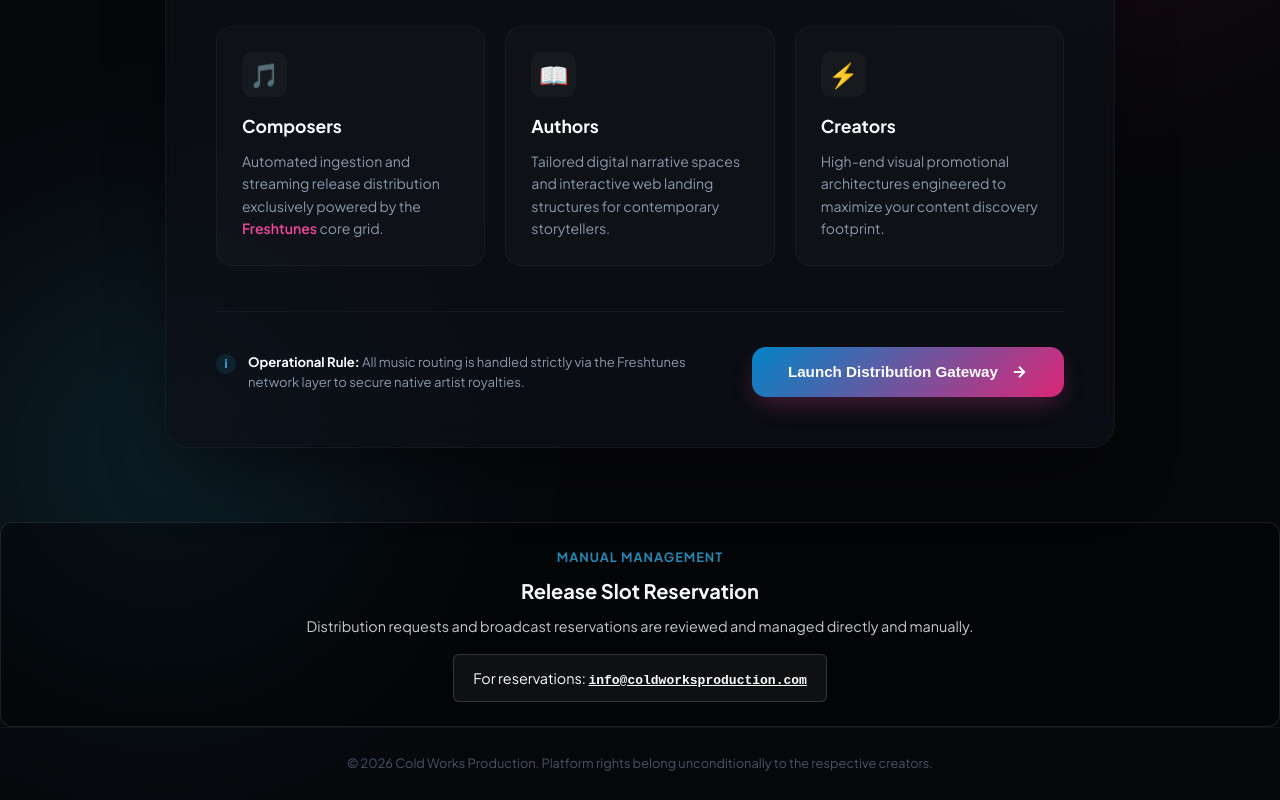
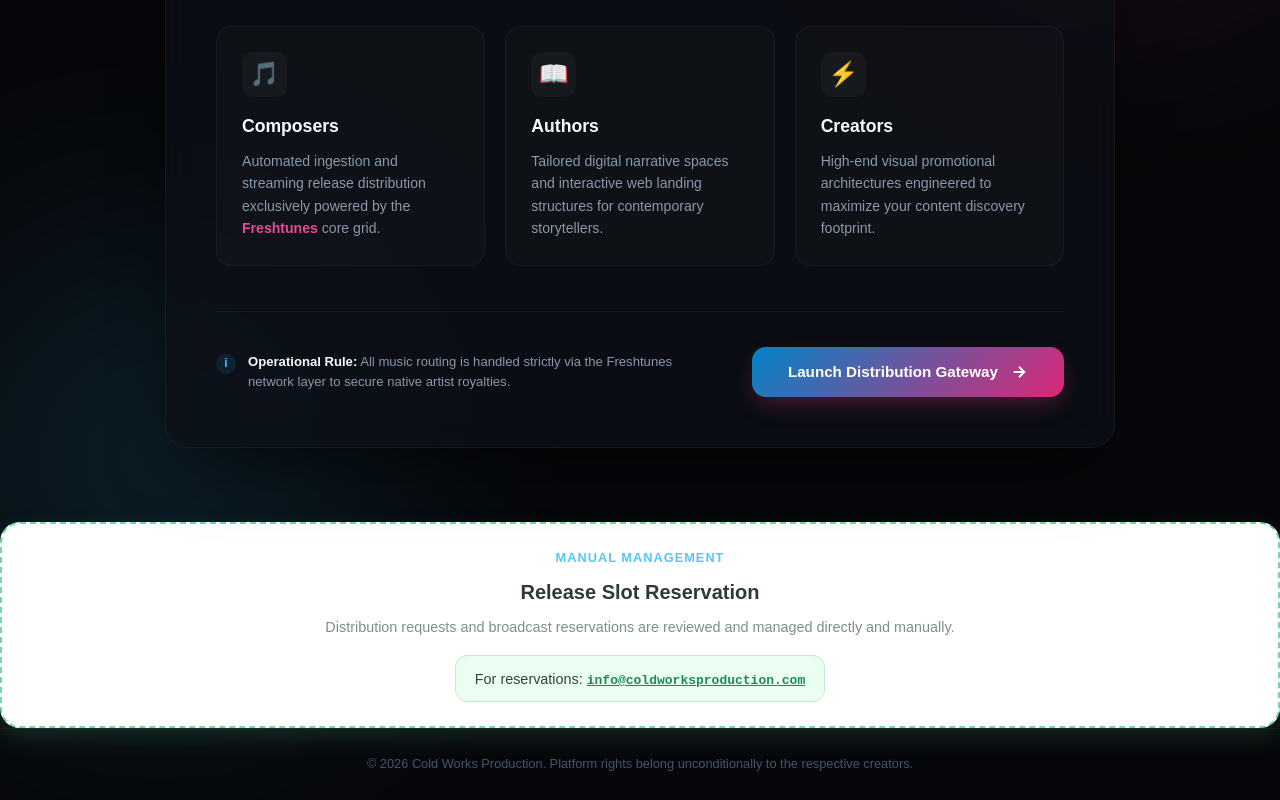
Before and after one commit to ColdWorkspaceEntertainment/distro.web, a plain HTML site: page index.html in a window 1280 px wide. Shown: the part 344-1144 px from the top of the page. Drawn offline with Linux system fonts and the light colour scheme.

Commit message:
Revise styles and content in index.html
Updated font links and button type in the header. Modified the reservation card styles and content for better visibility and aesthetics.

```diff
--- a/index.html
+++ b/index.html
@@ -8,8 +8,8 @@
     <!-- Jilet gibi modern yazı tipi -->
     <link rel="preconnect" href="https://fonts.googleapis.com">
     <link rel="preconnect" href="https://fonts.gstatic.com" crossorigin>
-    <link href="https://fonts.googleapis.com/css2?family=Plus+Jakarta+Sans:wght@400;500;600;700;800&display=swap" rel="stylesheet">
-    <link rel="icon" type="image/png" href="https://imgur.com/HpfJeZJ.png">
+    <link href="https://fonts.googleapis.com/css2?family=Fredoka:wght@400;500;600;700&family=Space+Grotesk:wght@500;700&display=swap" rel="stylesheet">
+    <link rel="icon" type="image/png" href="https://i.imgur.com/HpfJeZJ.png">
 </head>
 <body>
 
@@ -63,7 +63,7 @@
                     <p><strong>Operational Rule:</strong> All music routing is handled strictly via the Freshtunes network layer to secure native artist royalties.</p>
                 </div>
 
-                <button id="launchBtn" class="cta-btn">
+                <button id="launchBtn" class="cta-btn" type="button">
                     <span>Launch Distribution Gateway</span>
                     <svg viewBox="0 0 24 24" fill="none" stroke="currentColor" stroke-width="2.5"><path d="M5 12h14M12 5l7 7-7 7"/></svg>
                 </button>
@@ -74,15 +74,15 @@
 <!-- ==========================================
      RELEASE RESERVATION SECTION
      ========================================== -->
-<section class="reservation-card" style="margin-top: 1.5rem; padding: 1.5rem; border: 1px solid rgba(255, 255, 255, 0.1); border-radius: 12px; background: rgba(0, 0, 0, 0.4); text-align: center;">
-    <span class="tagline" style="display: block; font-size: 0.8rem; text-transform: uppercase; letter-spacing: 1px; margin-bottom: 0.5rem; opacity: 0.7;">Manual Management</span>
-    <h3 style="margin: 0 0 0.5rem 0; font-size: 1.25rem;">Release Slot Reservation</h3>
-    <p style="margin: 0 0 1rem 0; font-size: 0.9rem; opacity: 0.8;">
+<section class="reservation-card" style="margin-top: 1.5rem; padding: 1.5rem; border: 2px dashed #74d99f; border-radius: 20px; background: #ffffff; box-shadow: 0 10px 25px rgba(116, 217, 159, 0.15); text-align: center;">
+    <span class="tagline" style="display: block; font-size: 0.8rem; text-transform: uppercase; letter-spacing: 1px; margin-bottom: 0.5rem; opacity: 0.85;">Manual Management</span>
+    <h3 style="margin: 0 0 0.5rem 0; font-size: 1.25rem; color: #2c3b33;">Release Slot Reservation</h3>
+    <p style="margin: 0 0 1rem 0; font-size: 0.9rem; color: #7c9088;">
         Distribution requests and broadcast reservations are reviewed and managed directly and manually.
     </p>
-    <div style="display: inline-block; padding: 0.6rem 1.2rem; background: rgba(255, 255, 255, 0.05); border: 1px solid rgba(255, 255, 255, 0.15); border-radius: 6px;">
-        <span style="font-size: 0.9rem;">For reservations: </span>
-        <a href="mailto:info@coldworksproduction.com" style="color: #fff; font-weight: 600; text-decoration: underline; font-family: monospace;">info@coldworksproduction.com</a>
+    <div style="display: inline-block; padding: 0.6rem 1.2rem; background: #eafff2; border: 1px solid #bdeecb; border-radius: 12px;">
+        <span style="font-size: 0.9rem; color: #33423b;">For reservations: </span>
+        <a href="mailto:info@coldworksproduction.com" style="color: #1f8a53; font-weight: 600; text-decoration: underline; font-family: monospace;">info@coldworksproduction.com</a>
     </div>
 </section>
 
```
